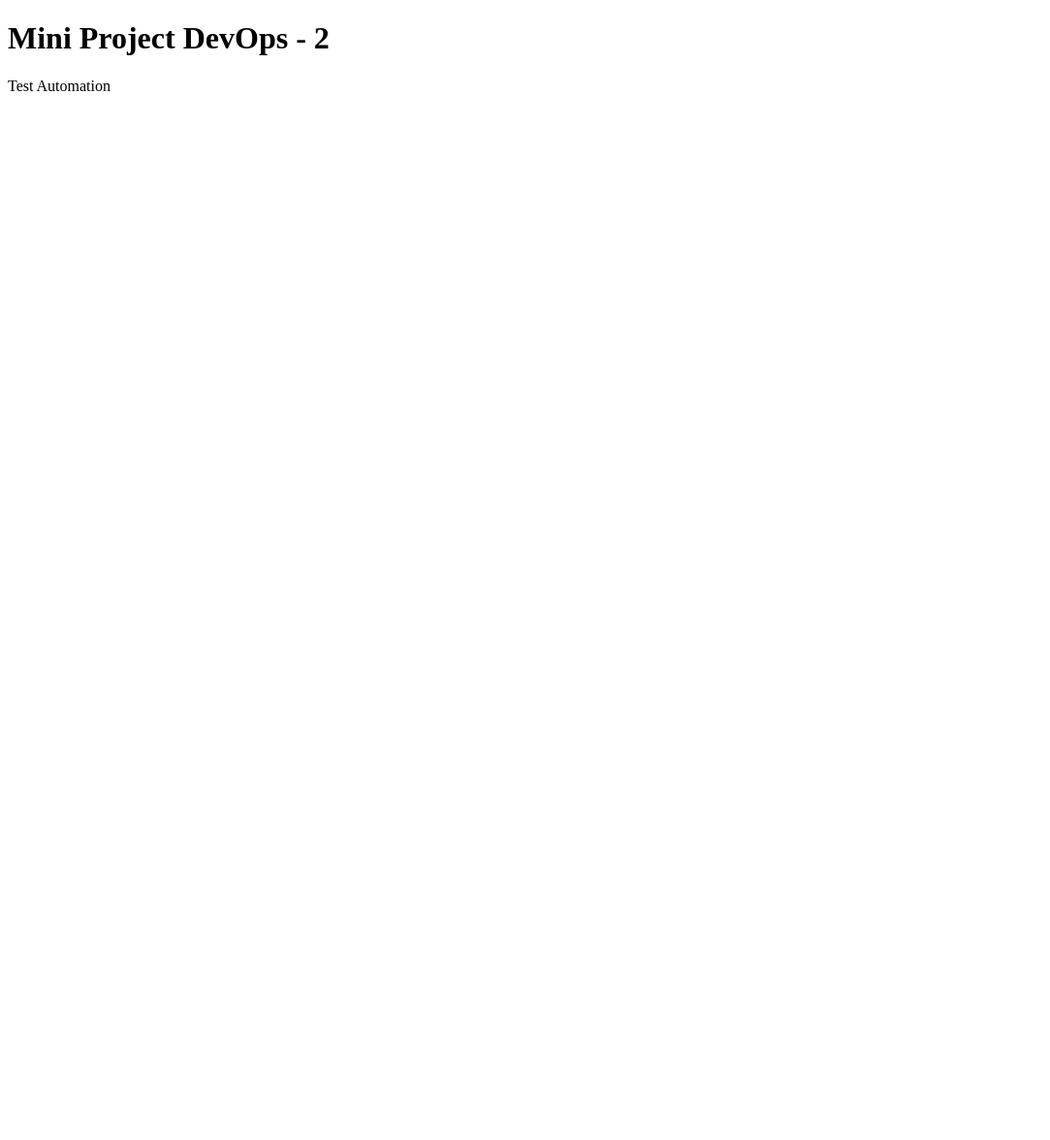
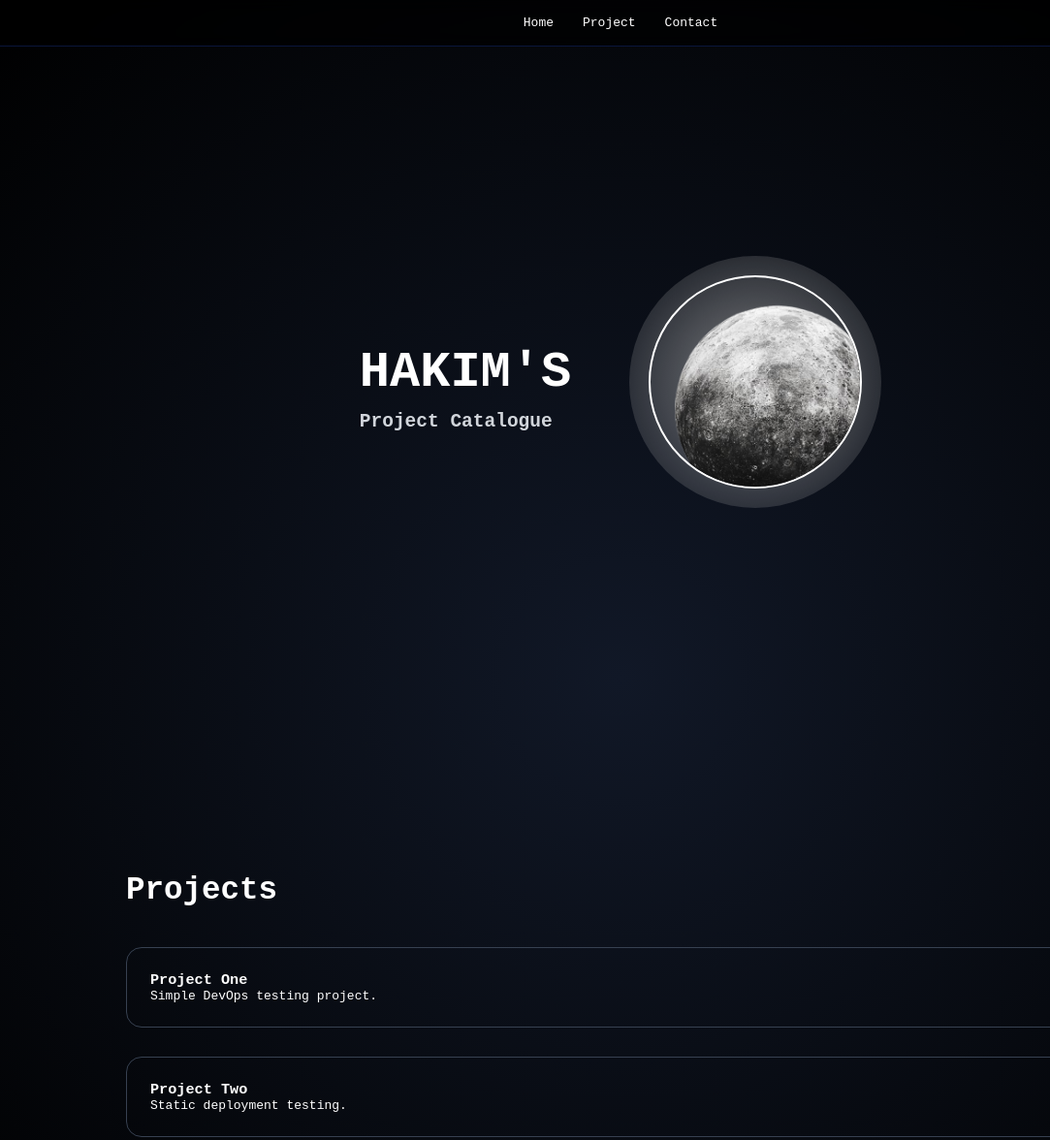
Before and after one commit to faizhakims/miniproject, a plain HTML site: page index.html in a window 1280 px wide. Shown: the top 1176 px of the page at 97% size, without its empty margins (0-1083 px from the left). Before the commit the page ends 800 px from the top, so only its background shows below. Drawn offline with Linux system fonts and the light colour scheme.

Commit message:
test CI/CD - 3

```diff
--- a/index.html
+++ b/index.html
@@ -1,10 +1,161 @@
 <!DOCTYPE html>
-<html>
+<html lang="en">
 <head>
-  <title>Mini Project DevOps</title>
+  <meta charset="UTF-8" />
+  <meta name="viewport" content="width=device-width, initial-scale=1.0" />
+  <title>Hakim's Project</title>
+
+  <style>
+    * {
+      margin: 0;
+      padding: 0;
+      box-sizing: border-box;
+      font-family: monospace;
+    }
+
+    body {
+      background: radial-gradient(circle at center, #111827, #000);
+      color: white;
+      min-height: 100vh;
+      overflow-x: hidden;
+    }
+
+    nav {
+      position: fixed;
+      top: 0;
+      width: 100%;
+      padding: 16px;
+      display: flex;
+      justify-content: center;
+      gap: 30px;
+      background: rgba(0,0,0,0.7);
+      backdrop-filter: blur(8px);
+      border-bottom: 1px solid #1e40af55;
+      z-index: 10;
+    }
+
+    nav a {
+      color: white;
+      text-decoration: none;
+      transition: 0.3s;
+    }
+
+    nav a:hover {
+      color: #60a5fa;
+    }
+
+    .hero {
+      min-height: 100vh;
+      display: flex;
+      justify-content: center;
+      align-items: center;
+      padding: 100px 20px;
+      gap: 60px;
+      flex-wrap: wrap;
+    }
+
+    .title h1 {
+      font-size: 4rem;
+      background: linear-gradient(to right, #ffffff, #ffffff);
+      -webkit-background-clip: text;
+      -webkit-text-fill-color: transparent;
+    }
+
+    .title h2 {
+      color: #d1d5db;
+      margin-top: 10px;
+    }
+
+    .moon-wrapper {
+      position: relative;
+      width: 260px;
+      height: 260px;
+      border-radius: 50%;
+      background: radial-gradient(circle, #b7b7b7aa, transparent);
+      display: flex;
+      justify-content: center;
+      align-items: center;
+      animation: float 4s ease-in-out infinite;
+    }
+
+    .moon-wrapper img {
+      width: 220px;
+      height: 220px;
+      border-radius: 50%;
+      border: 2px solid #ffffff;
+      object-fit: cover;
+    }
+
+    @keyframes float {
+      0% { transform: translateY(0); }
+      50% { transform: translateY(-12px); }
+      100% { transform: translateY(0); }
+    }
+
+    section {
+      padding: 100px 40px;
+      max-width: 1100px;
+      margin: auto;
+    }
+
+    .card {
+      border: 1px solid #374151;
+      border-radius: 16px;
+      padding: 24px;
+      margin-bottom: 30px;
+      transition: 0.3s;
+    }
+
+    .card:hover {
+      border-color: #3b82f6;
+      transform: translateY(-5px);
+    }
+
+    footer {
+      padding: 40px;
+      text-align: center;
+      border-top: 1px solid #1f2933;
+      color: #9ca3af;
+    }
+  </style>
 </head>
+
 <body>
-  <h1>Mini Project DevOps - 2</h1>
-  <p>Test Automation</p>
+
+  <nav>
+    <a href="#home">Home</a>
+    <a href="#project">Project</a>
+    <a href="#contact">Contact</a>
+  </nav>
+
+  <section id="home" class="hero">
+    <div class="title">
+      <h1>HAKIM'S</h1>
+      <h2>Project Catalogue</h2>
+    </div>
+
+    <div class="moon-wrapper">
+      <img src="moon.png" alt="Moon">
+    </div>
+  </section>
+
+  <section id="project">
+    <h2 style="font-size: 2.5rem; margin-bottom: 40px;">Projects</h2>
+
+    <div class="card">
+      <h3>Project One</h3>
+      <p>Simple DevOps testing project.</p>
+    </div>
+
+    <div class="card">
+      <h3>Project Two</h3>
+      <p>Static deployment testing.</p>
+    </div>
+  </section>
+
+  <footer id="contact">
+    <p>Hakim's Project © 2025</p>
+  </footer>
+
 </body>
 </html>
```
Also changed, not shown: moon.png (added).
